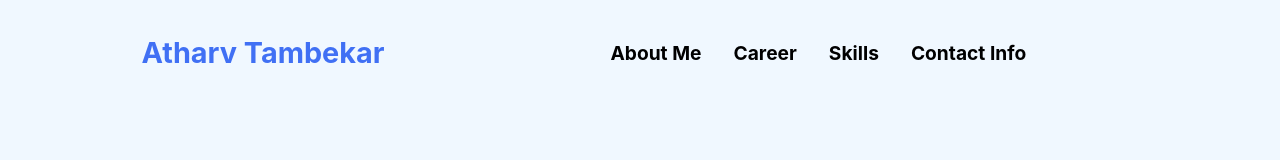
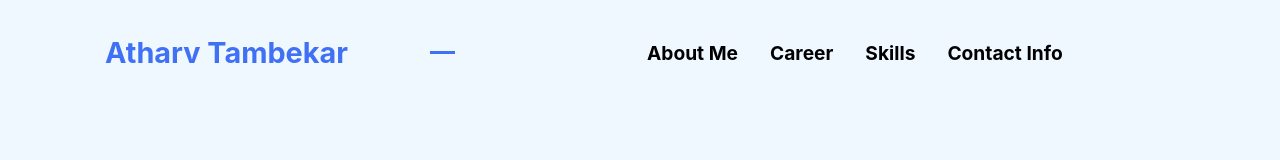
Before and after one commit to Atharv-28/portfolio, a React (Create React App) app: page / in a window 1280 px wide. Shown: the top 160 px of the page. Built offline with nearby package versions, Linux system fonts and the light colour scheme.

Commit message:
Nabbar mobile animation redesigned

```diff
--- a/src/components/navbar.js
+++ b/src/components/navbar.js
@@ -1,4 +1,4 @@
-import React, { useState, useEffect } from 'react';
+import React, { useState, useEffect } from "react";
 import "../styles/nav.css";
 
 const Navbar = () => {
@@ -18,24 +18,36 @@ const Navbar = () => {
   };
 
   useEffect(() => {
-    window.addEventListener('scroll', handleScroll);
+    window.addEventListener("scroll", handleScroll);
     return () => {
-      window.removeEventListener('scroll', handleScroll);
+      window.removeEventListener("scroll", handleScroll);
     };
   }, []);
 
   return (
-    <nav className={`navbar ${scrolled ? 'scrolled' : ''}`}>
+    <nav className={`navbar ${scrolled ? "scrolled" : ""}`}>
       <div className="navbar-container">
         <h1 className="navbar-title">Atharv Tambekar</h1>
-        <div className={`menu-icon ${isOpen ? 'open' : ''}`} onClick={toggleMenu}>
+        <div
+          className={`menu-icon ${isOpen ? "open" : ""}`}
+          onClick={toggleMenu}
+        >
           <div className="hamburger"></div>
+          <div className="ham-child"></div>
         </div>
-        <ul className={`nav-links ${isOpen ? 'open' : ''}`}>
-          <li><a href="#intro">About Me</a></li>
-          <li><a href="#career">Career</a></li>
-          <li><a href="#skills">Skills</a></li>
-          <li><a href="#contact">Contact Info</a></li>
+        <ul className={`nav-links ${isOpen ? "open" : ""}`}>
+          <li>
+            <a href="#intro">About Me</a>
+          </li>
+          <li>
+            <a href="#career">Career</a>
+          </li>
+          <li>
+            <a href="#skills">Skills</a>
+          </li>
+          <li>
+            <a href="#contact">Contact Info</a>
+          </li>
         </ul>
       </div>
     </nav>
--- a/src/styles/footer.css
+++ b/src/styles/footer.css
@@ -5,7 +5,7 @@
     color: white;
     text-align: center;
     position: relative;
-    width: 98vw;
+    width: 99vw;
     bottom: 0;
   }
 
--- a/src/styles/nav.css
+++ b/src/styles/nav.css
@@ -33,13 +33,34 @@
   }
 
   .menu-icon {
-    display: none;
+    display: flex;
     flex-direction: column;
+    justify-content: center;
+    align-items: center;
+    width: 30px;
+    height: 30px;
     cursor: pointer;
+  }
+
+  .hamburger, .ham-child {
+    width: 100%;
+    height: 4px;
+    background-color: #000;
+    transition: transform 0.3s ease, opacity 0.3s ease;
+  }
+
+  .ham-child {
+    position: absolute;
+    opacity: 0;
   }
 
   .menu-icon.open .hamburger {
     transform: rotate(45deg);
+  }
+
+  .menu-icon.open .ham-child {
+    transform: rotate(-45deg);
+    opacity: 1;
   }
 
   .menu-icon.open .hamburger::before {
@@ -50,7 +71,15 @@
     transform: rotate(90deg) translateX(10px);
   }
 
-  .hamburger, .hamburger::before, .hamburger::after {
+  .menu-icon.open .ham-child::before {
+    transform: rotate(90deg) translateX(-10px);
+  }
+
+  .menu-icon.open .ham-child::after {
+    transform: rotate(90deg) translateX(10px);
+  }
+
+  .hamburger, .ham-child, .hamburger::before, .hamburger::after {
     content: '';
     width: 25px;
     height: 3px;
```
